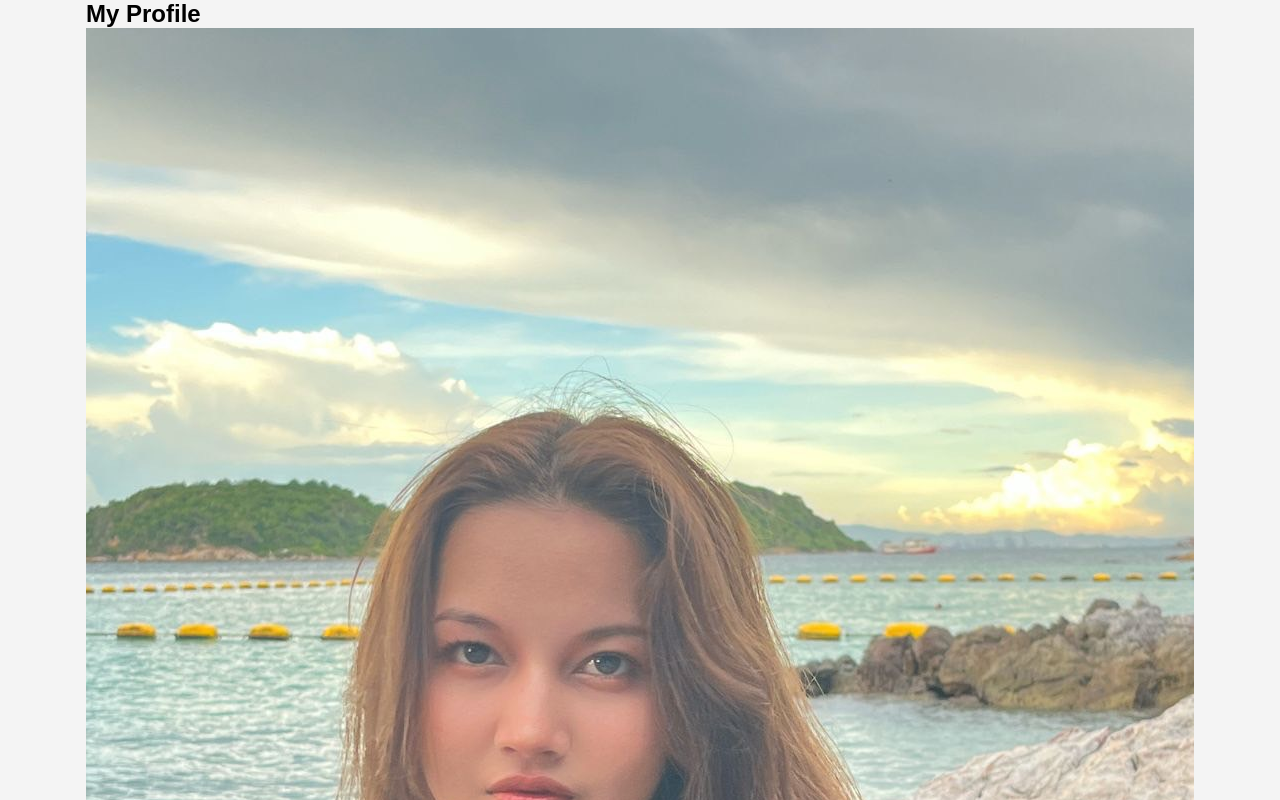
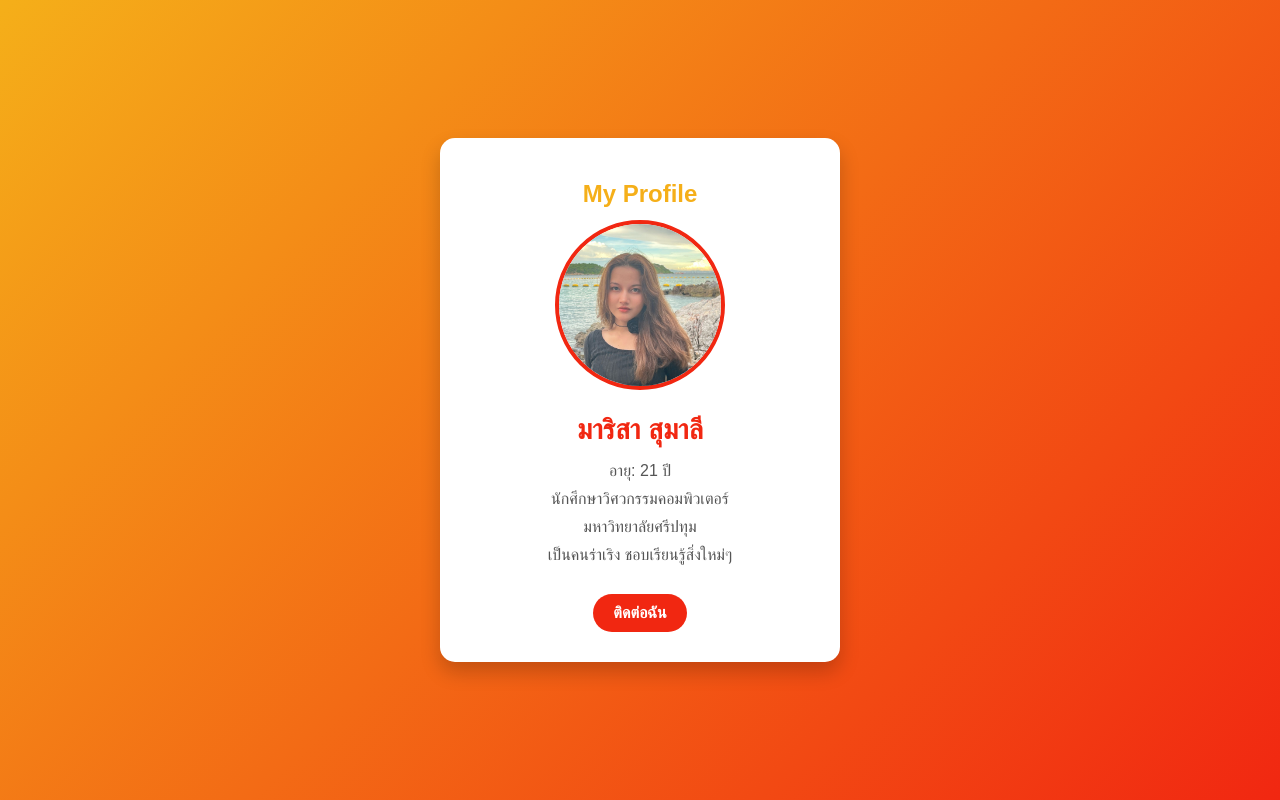
Before and after one commit to MeanSC11/web-Microsoft-Azure-CPE406, a plain HTML site: page index.html in a window 1280 px wide. Shown: the top 800 px of the page. Drawn offline with Linux system fonts and the light colour scheme.

Commit message:
Update style.css

```diff
--- a/style.css
+++ b/style.css
@@ -1,56 +1,80 @@
+/* พื้นฐาน */
 * {
+    box-sizing: border-box;
     margin: 0;
     padding: 0;
-    box-sizing: border-box;
 }
 
 body {
-    font-family: Arial, sans-serif;
-    background-color: #f4f4f4;
+    font-family: 'Kanit', sans-serif;
     display: flex;
     justify-content: center;
     align-items: center;
     min-height: 100vh;
+    background: linear-gradient(135deg, #f5af19, #f12711);
 }
 
-.container {
-    background-color: #000;
-    color: #fff;
-    padding: 20px;
-    max-width: 600px;
+/* กล่องแสดงข้อมูล */
+.about-container {
+    background-color: #fff;
+    border-radius: 15px;
+    padding: 30px;
+    box-shadow: 0 10px 20px rgba(0, 0, 0, 0.2);
     text-align: center;
-    border-radius: 10px;
+    max-width: 400px;
+    width: 90%;
+    color: #333;
+    transition: transform 0.3s;
 }
 
-.profile img {
-    width: 150px;
-    border-radius: 50%;
+/* เอฟเฟกต์เมื่อวางเมาส์ */
+.about-container:hover {
+    transform: translateY(-10px);
 }
 
-.profile h1 {
-    font-size: 24px;
-    margin-top: 10px;
+/* รูปโปรไฟล์ */
+.profile-pic {
+    width: 170px;
+    height: 170px;
+    border-radius: 50%;
+    object-fit: cover;
+    margin-bottom: 20px;
+    border: 4px solid #f12711;
 }
 
-.about, .interests, .skills, .quote {
-    margin-top: 20px;
+/* ชื่อ */
+h1 {
+    font-size: 28px;
+    color: #f12711;
+    margin-bottom: 15px;
 }
 
-.about h2, .interests h3, .skills h3 {
-    margin-bottom: 10px;
+h2 {
+    font-size: 24px;
+    color: #f5af19;
+    margin: 12px;
 }
 
-.skills ul {
-    list-style-type: none;
-    padding: 0;
+/* ข้อความทั่วไป */
+p {
+    font-size: 16px;
+    color: #555;
+    margin: 10px 0;
 }
 
-.skills li {
-    margin: 5px 0;
+/* ปุ่มสำหรับการติดต่อ */
+.contact-btn {
+    display: inline-block;
+    margin-top: 20px;
+    padding: 10px 20px;
+    background-color: #f12711;
+    color: #fff;
+    border-radius: 25px;
+    text-decoration: none;
+    font-weight: bold;
+    transition: background-color 0.3s;
 }
 
-.quote p {
-    font-style: italic;
-    margin-top: 20px;
-    color: #ddd;
+.contact-btn:hover {
+    background-color: #d11308;
 }
```
